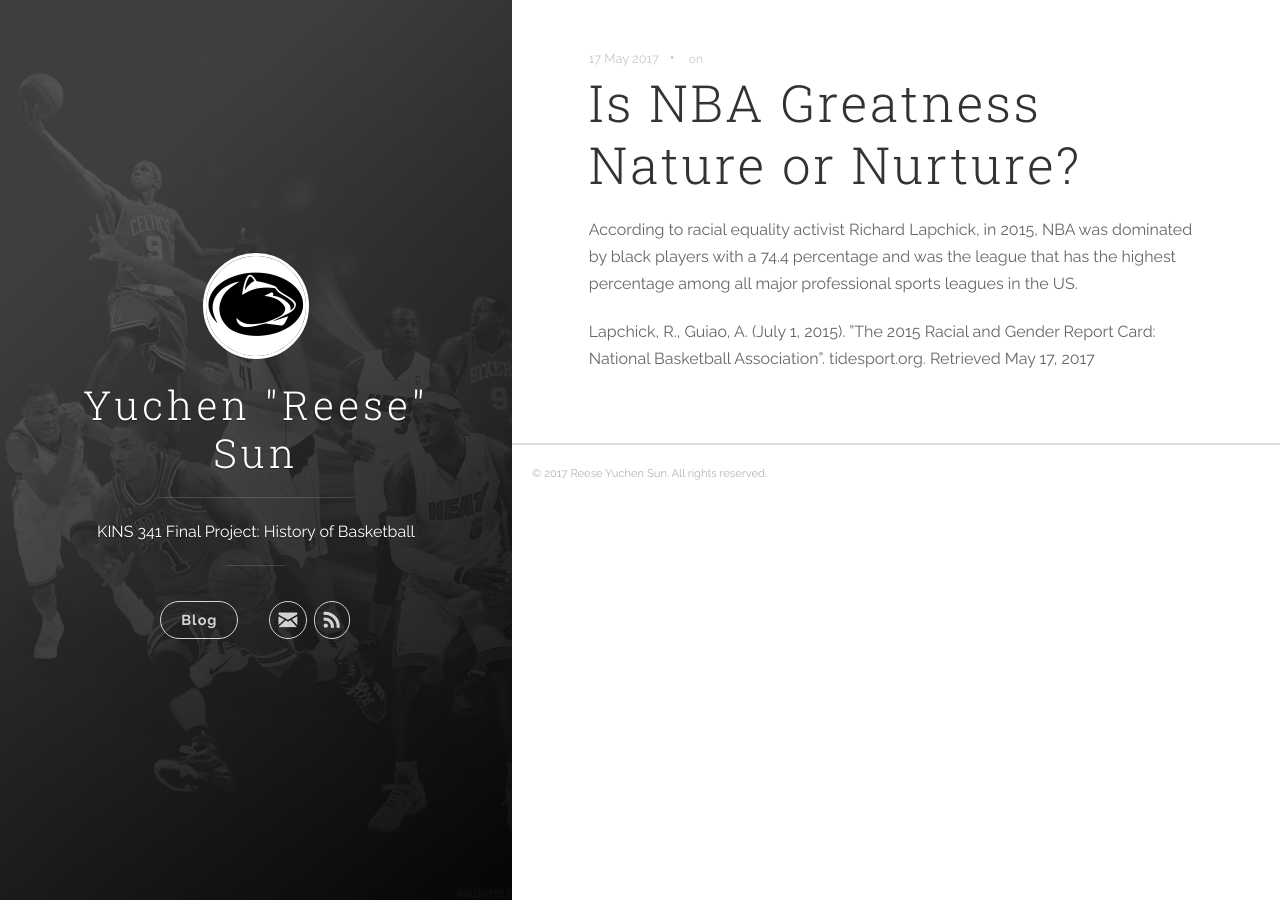
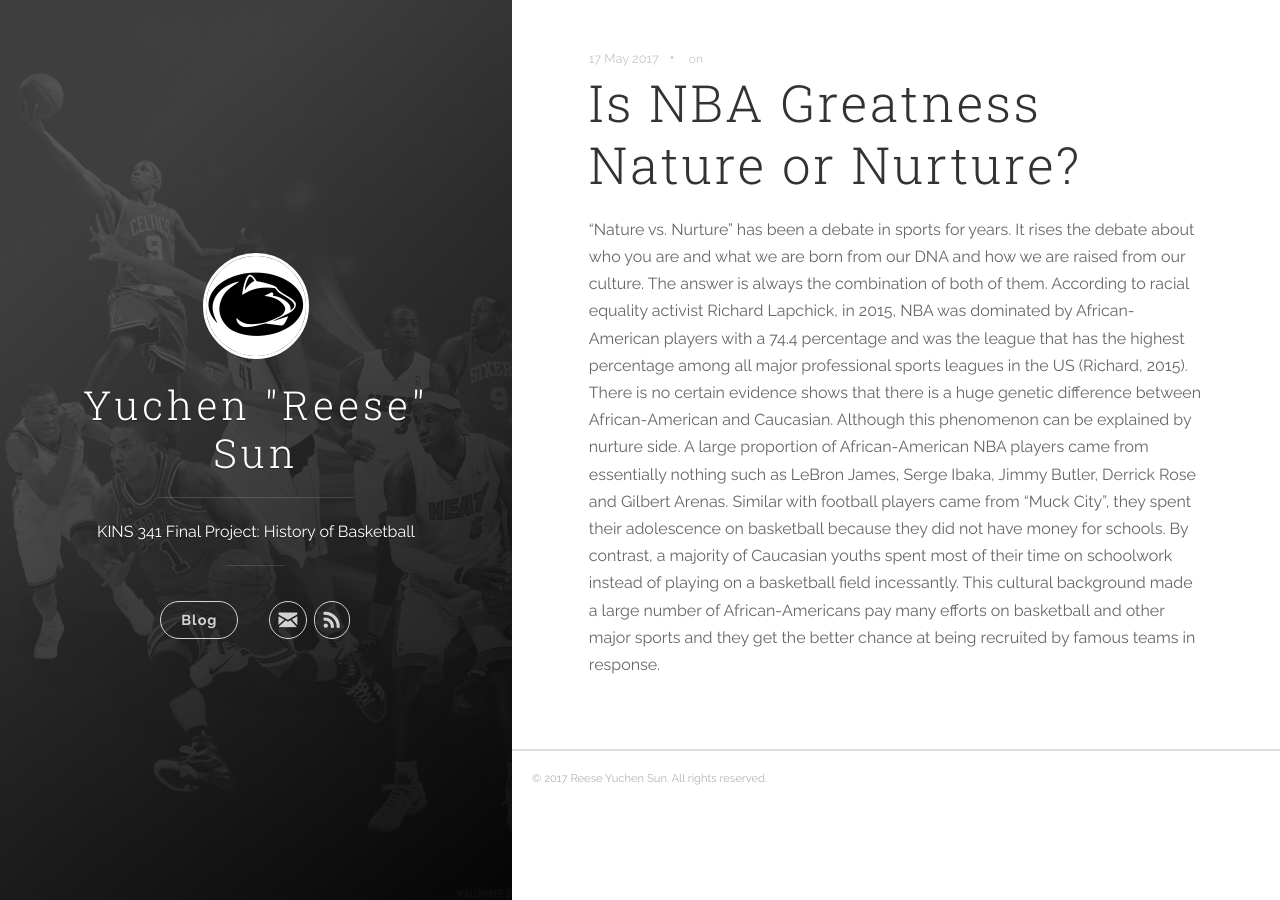
Before and after one commit to reesesun/reese-site, a Jekyll site: the page built from _posts/2017-05-17-is-nba-greatness-nature-or-nurture.md, in a window 1280 px wide. Built offline with Jekyll 4.4.1, drawn with Linux system fonts in a browser that asks for light colours; nearby versions of some CDN libraries.

Commit message:
auto commit

```diff
--- a/_posts/2017-05-17-is-nba-greatness-nature-or-nurture.md
+++ b/_posts/2017-05-17-is-nba-greatness-nature-or-nurture.md
@@ -2,6 +2,4 @@
 title:  "Is NBA Greatness Nature or Nurture?"
 ---
 
-According to racial equality activist Richard Lapchick, in 2015, NBA was dominated by black players with a 74.4 percentage and was the league that has the highest percentage among all major professional sports leagues in the US.
-
-Lapchick, R., Guiao, A. (July 1, 2015). "The 2015 Racial and Gender Report Card: National Basketball Association". tidesport.org. Retrieved May 17, 2017
+“Nature vs. Nurture” has been a debate in sports for years. It rises the debate about who you are and what we are born from our DNA and how we are raised from our culture. The answer is always the combination of both of them. According to racial equality activist Richard Lapchick, in 2015, NBA was dominated by African-American players with a 74.4 percentage and was the league that has the highest percentage among all major professional sports leagues in the US (Richard, 2015). There is no certain evidence shows that there is a huge genetic difference between African-American and Caucasian. Although this phenomenon can be explained by nurture side. A large proportion of African-American NBA players came from essentially nothing such as LeBron James, Serge Ibaka, Jimmy Butler, Derrick Rose and Gilbert Arenas. Similar with football players came from “Muck City”, they spent their adolescence on basketball because they did not have money for schools. By contrast, a majority of Caucasian youths spent most of their time on schoolwork instead of playing on a basketball field incessantly. This cultural background made a large number of African-Americans pay many efforts on basketball and other major sports and they get the better chance at being recruited by famous teams in response.
```
